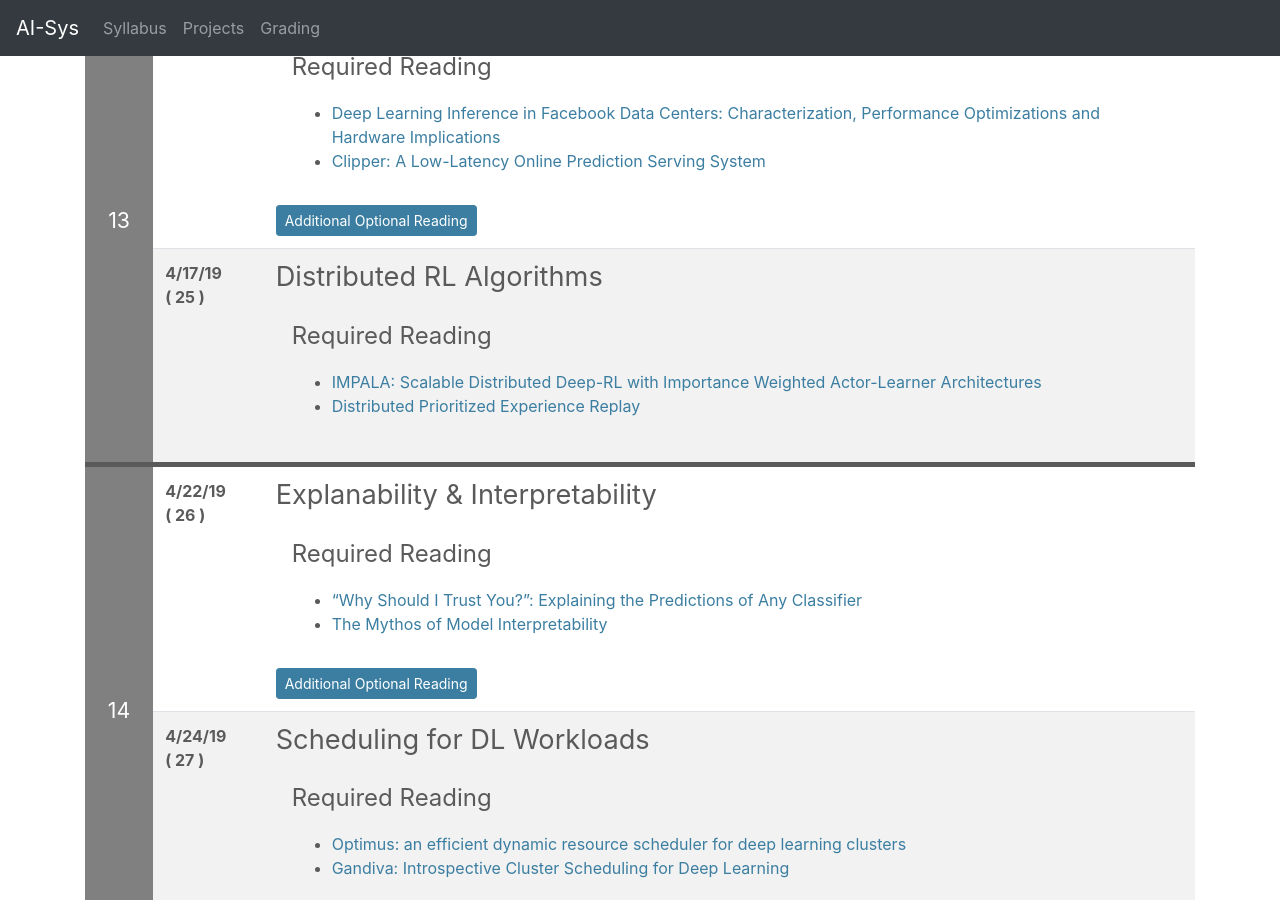
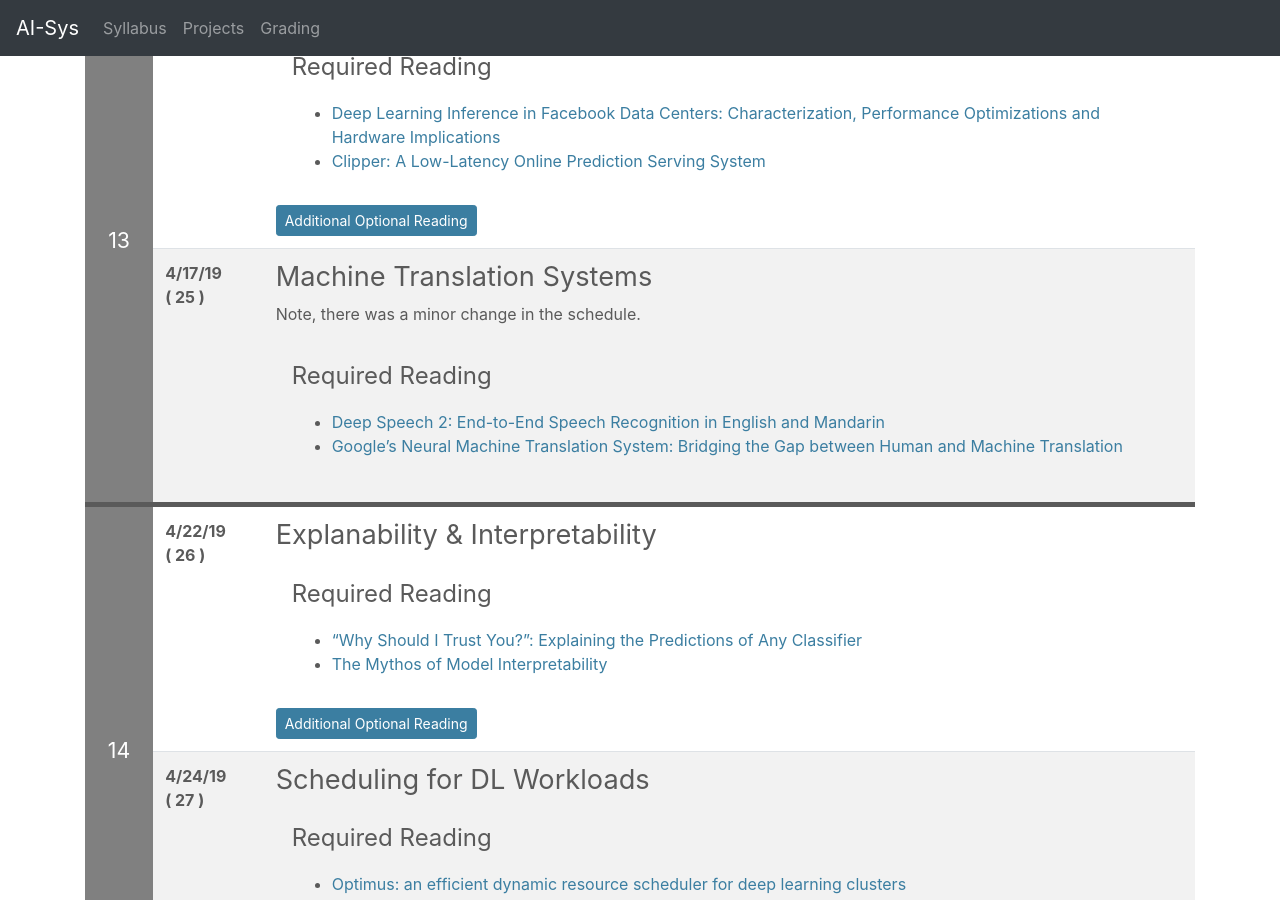
Before and after one commit to ucbrise/cs294-ai-sys-sp19, a Jekyll site: the page built from index.md, in a window 1280 px wide and 900 px high, scrolled down 8243 px. Built offline with Jekyll 4.4.1, drawn with Linux system fonts in a browser that asks for light colours; nearby versions of some CDN libraries; our own code applies the rules of GitHub Pages for plain Markdown files.

Commit message:
updating schedule

```diff
--- a/index.md
+++ b/index.md
@@ -744,18 +744,31 @@ If you find some of the reading confusing and want a more gentle introduction, t
 
 
 {% include syllabus_entry %}
-## Distributed RL Algorithms
+## Machine Translation Systems
 
-<div class="summary" markdown="1"> </div>
+
+
+<div class="summary" markdown="1">
+
+Note, there was a minor change in the schedule.
+
+</div>
 <div class="reading">
 <div class="required_reading" markdown="1">
 
-* [IMPALA: Scalable Distributed Deep-RL with Importance Weighted Actor-Learner Architectures](https://arxiv.org/abs/1802.01561)
-* [Distributed Prioritized Experience Replay](https://arxiv.org/abs/1803.00933)
+* [Deep Speech 2: End-to-End Speech Recognition in English and Mandarin](https://arxiv.org/abs/1512.02595)
+* [Google's Neural Machine Translation System: Bridging the Gap between Human and Machine Translation](https://arxiv.org/abs/1609.08144)
+
 
 </div>
 </div>
 
+
+
+<!--
+* [IMPALA: Scalable Distributed Deep-RL with Importance Weighted Actor-Learner Architectures](https://arxiv.org/abs/1802.01561)
+* [Distributed Prioritized Experience Replay](https://arxiv.org/abs/1803.00933)
+ -->
 
 
 
```
